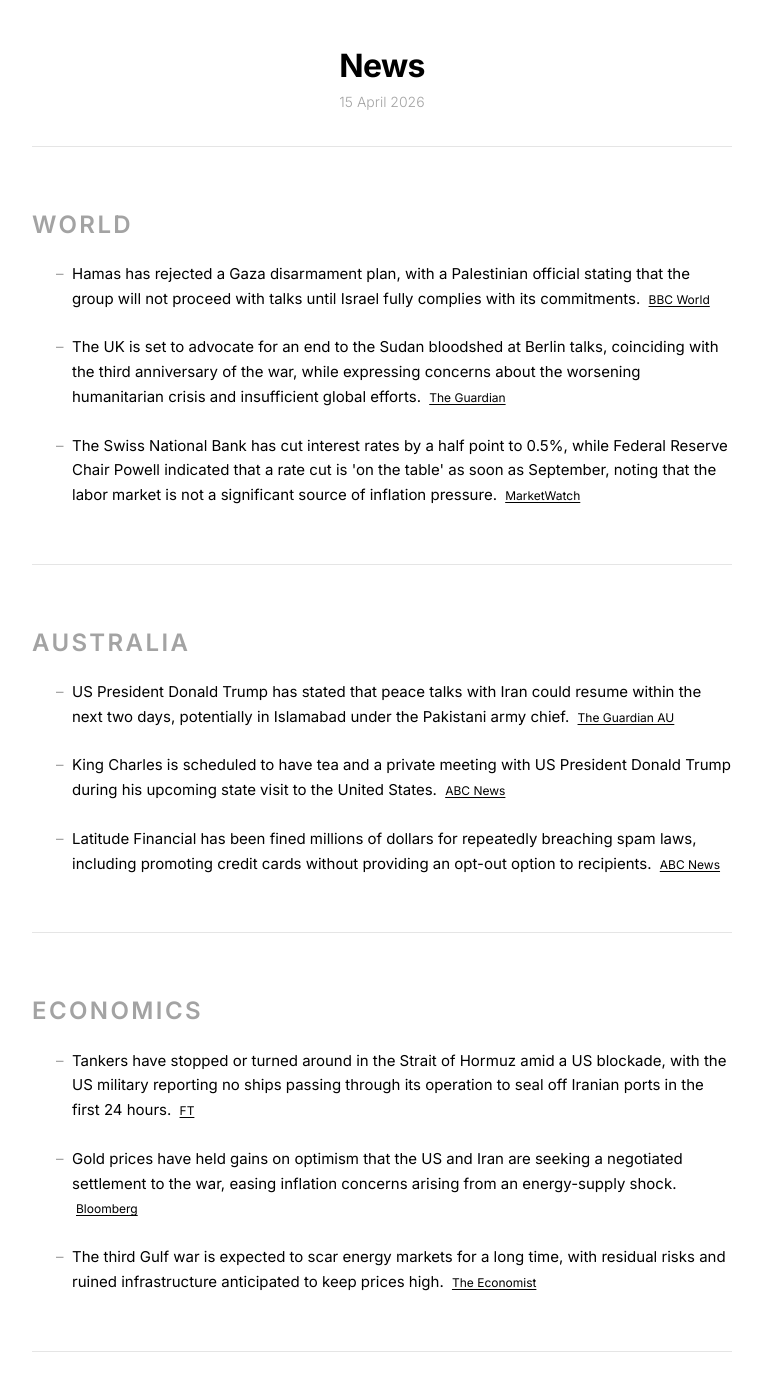
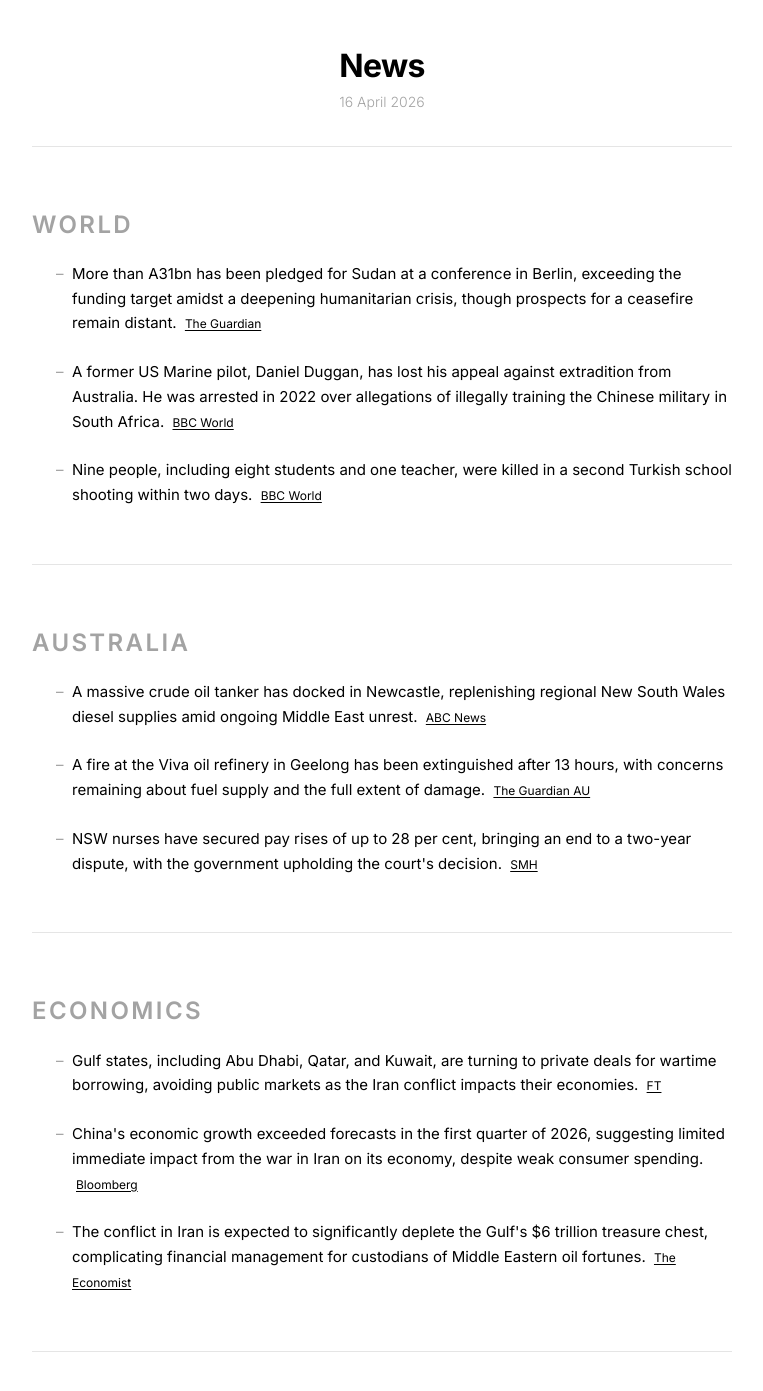
Before and after one commit to s-jac/s-jac.github.io, a Jekyll site: the page built from projects/news.html, in a window 1280 px wide and 1400 px high. Shown: the top 1391 px of the window, without its empty margins (258-1021 px from the left). Built offline with Jekyll 4.4.1, drawn with Linux system fonts in a browser that asks for light colours; some of the changed text lies outside the part shown.

Commit message:
daily news update 16 April 2026

```diff
--- a/_data/news.json
+++ b/_data/news.json
@@ -1,24 +1,24 @@
 {
-  "date": "15 April 2026",
-  "generated_at": "2026-04-15T02:20:47.249852+00:00",
+  "date": "16 April 2026",
+  "generated_at": "2026-04-16T04:50:40.784013+00:00",
   "sections": [
     {
       "heading": "World",
       "bullets": [
         {
-          "text": "Hamas has rejected a Gaza disarmament plan, with a Palestinian official stating that the group will not proceed with talks until Israel fully complies with its commitments.",
+          "text": "More than \nA31bn has been pledged for Sudan at a conference in Berlin, exceeding the funding target amidst a deepening humanitarian crisis, though prospects for a ceasefire remain distant.",
+          "source": "The Guardian",
+          "url": "https://www.theguardian.com"
+        },
+        {
+          "text": "A former US Marine pilot, Daniel Duggan, has lost his appeal against extradition from Australia. He was arrested in 2022 over allegations of illegally training the Chinese military in South Africa.",
           "source": "BBC World",
           "url": "https://www.bbc.com/news/world"
         },
         {
-          "text": "The UK is set to advocate for an end to the Sudan bloodshed at Berlin talks, coinciding with the third anniversary of the war, while expressing concerns about the worsening humanitarian crisis and insufficient global efforts.",
-          "source": "The Guardian",
-          "url": "https://www.theguardian.com"
-        },
-        {
-          "text": "The Swiss National Bank has cut interest rates by a half point to 0.5%, while Federal Reserve Chair Powell indicated that a rate cut is 'on the table' as soon as September, noting that the labor market is not a significant source of inflation pressure.",
-          "source": "MarketWatch",
-          "url": "https://www.marketwatch.com"
+          "text": "Nine people, including eight students and one teacher, were killed in a second Turkish school shooting within two days.",
+          "source": "BBC World",
+          "url": "https://www.bbc.com/news/world"
         }
       ]
     },
@@ -26,19 +26,19 @@
       "heading": "Australia",
       "bullets": [
         {
-          "text": "US President Donald Trump has stated that peace talks with Iran could resume within the next two days, potentially in Islamabad under the Pakistani army chief.",
+          "text": "A massive crude oil tanker has docked in Newcastle, replenishing regional New South Wales diesel supplies amid ongoing Middle East unrest.",
+          "source": "ABC News",
+          "url": "https://www.abc.net.au/news"
+        },
+        {
+          "text": "A fire at the Viva oil refinery in Geelong has been extinguished after 13 hours, with concerns remaining about fuel supply and the full extent of damage.",
           "source": "The Guardian AU",
           "url": "https://www.theguardian.com/au"
         },
         {
-          "text": "King Charles is scheduled to have tea and a private meeting with US President Donald Trump during his upcoming state visit to the United States.",
-          "source": "ABC News",
-          "url": "https://www.abc.net.au/news"
-        },
-        {
-          "text": "Latitude Financial has been fined millions of dollars for repeatedly breaching spam laws, including promoting credit cards without providing an opt-out option to recipients.",
-          "source": "ABC News",
-          "url": "https://www.abc.net.au/news"
+          "text": "NSW nurses have secured pay rises of up to 28 per cent, bringing an end to a two-year dispute, with the government upholding the court's decision.",
+          "source": "SMH",
+          "url": "https://www.smh.com.au"
         }
       ]
     },
@@ -46,17 +46,17 @@
       "heading": "Economics",
       "bullets": [
         {
-          "text": "Tankers have stopped or turned around in the Strait of Hormuz amid a US blockade, with the US military reporting no ships passing through its operation to seal off Iranian ports in the first 24 hours.",
+          "text": "Gulf states, including Abu Dhabi, Qatar, and Kuwait, are turning to private deals for wartime borrowing, avoiding public markets as the Iran conflict impacts their economies.",
           "source": "FT",
           "url": "https://www.ft.com"
         },
         {
-          "text": "Gold prices have held gains on optimism that the US and Iran are seeking a negotiated settlement to the war, easing inflation concerns arising from an energy-supply shock.",
+          "text": "China's economic growth exceeded forecasts in the first quarter of 2026, suggesting limited immediate impact from the war in Iran on its economy, despite weak consumer spending.",
           "source": "Bloomberg",
           "url": "https://www.bloomberg.com/markets"
         },
         {
-          "text": "The third Gulf war is expected to scar energy markets for a long time, with residual risks and ruined infrastructure anticipated to keep prices high.",
+          "text": "The conflict in Iran is expected to significantly deplete the Gulf's $6 trillion treasure chest, complicating financial management for custodians of Middle Eastern oil fortunes.",
           "source": "The Economist",
           "url": "https://www.economist.com/finance-and-economics"
         }
```
